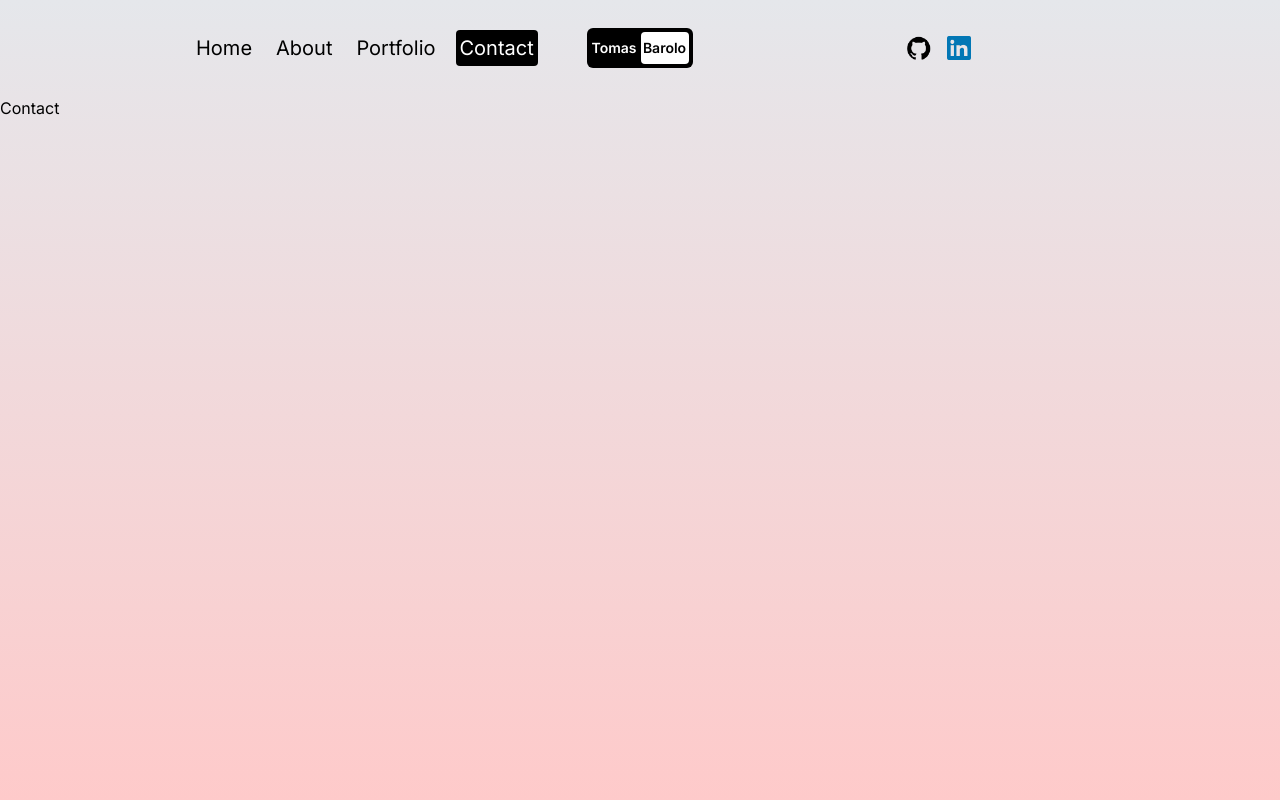
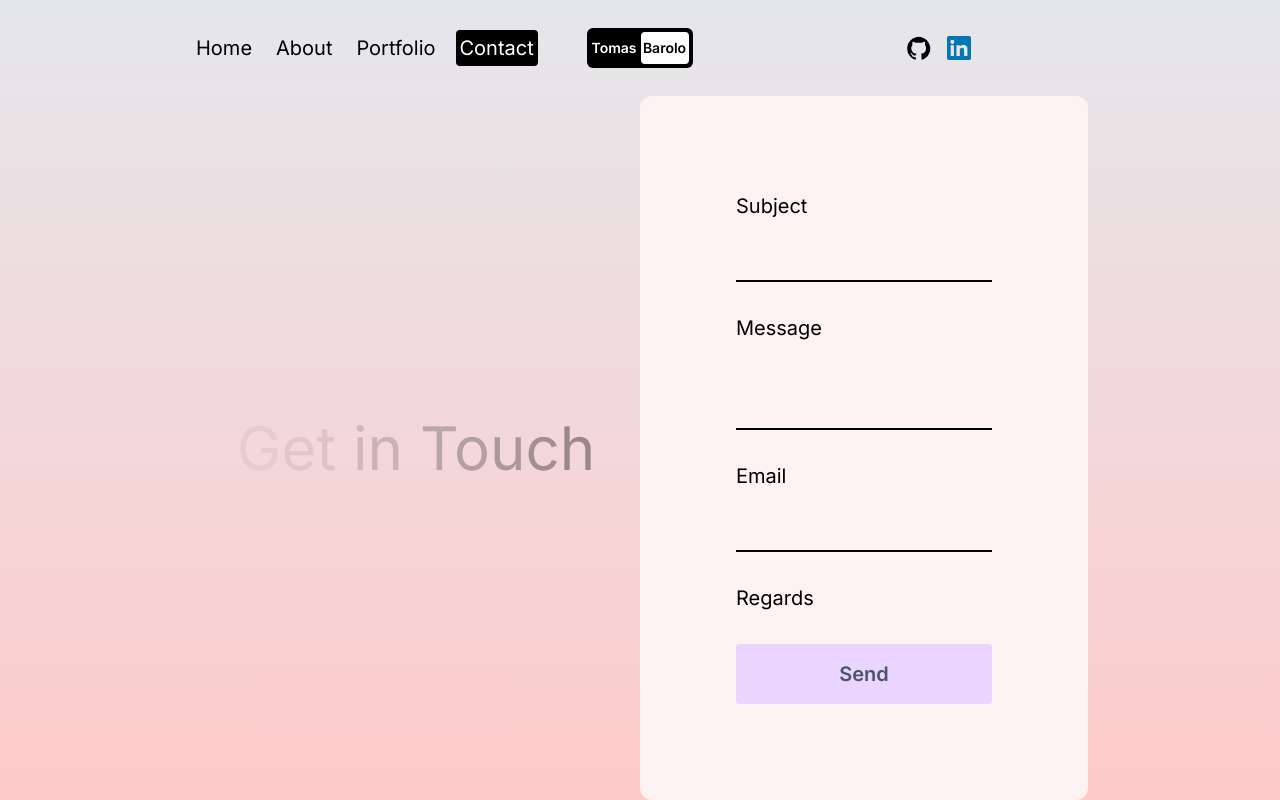
Before and after one commit to tomasba19/NextJS-Tailwind-FramerMotion, a Next.js app: page /contact in a window 1280 px wide. Built offline with nearby package versions, Linux system fonts and the light colour scheme.

Commit message:
contactPage

```diff
--- a/package.json
+++ b/package.json
@@ -9,6 +9,7 @@
     "lint": "next lint"
   },
   "dependencies": {
+    "@emailjs/browser": "^4.1.0",
     "framer-motion": "^11.0.3",
     "next": "14.1.0",
     "react": "18",
--- a/src/app/contact/page.jsx
+++ b/src/app/contact/page.jsx
@@ -1,17 +1,111 @@
 "use client";
 
-import {motion} from 'framer-motion';
+import { animate, motion } from "framer-motion";
+import { useRef, useState } from "react";
+import emailjs from "@emailjs/browser";
 
 const ContactPage = () => {
-    return (
-        <motion.div
+  const [success, setSuccess] = useState(false);
+  const [error, setError] = useState(false);
+
+  const text = "Get in Touch";
+
+  const form = useRef();
+
+  const sendEmail = (e) => {
+    e.preventDefault();
+    setError(false);
+    setSuccess(false);
+
+    emailjs
+      .sendForm(
+        process.env.NEXT_PUBLIC_SERVICE_ID,
+        process.env.NEXT_PUBLIC_TEMPLATE_ID,
+        form.current,
+        {
+          publicKey: process.env.NEXT_PUBLIC_PUBLIC_KEY,
+        }
+      )
+      .then(
+        () => {
+          setSuccess(true);
+          form.current.reset();
+        },
+        (error) => {
+          setError(true);
+        }
+      );
+  };
+
+  return (
+    <motion.div
       className="h-full"
       initial={{ y: "-200vh" }}
       animate={{ y: "0%" }}
       transition={{ duration: 1 }}
-    >Contact
+    >
+      <div className="h-full flex flex-col lg:flex-row px-4 sm:px-8 md:px-12 lg:px-20 xl:px-48">
+        {/* TEXT CONTAINER */}
+        <div className="h-1/2 lg:h-full lg:w-1/2 flex items-center justify-center text-6xl">
+          <div>
+            {text.split("").map((letter, index) => (
+              <motion.span
+                key={index}
+                initial={{ opacity: 1 }}
+                animate={{ opacity: 0 }}
+                transition={{
+                  duration: 3,
+                  repeat: Infinity,
+                  delay: index * 0.1,
+                }}
+              >
+                {letter}
+              </motion.span>
+            ))}
+          </div>
+        </div>
+        {/* FORM CONTAINER */}
+        <form
+          onSubmit={sendEmail}
+          ref={form}
+          className="h-1/2 lg:h-full lg:w-1/2 bg-red-50 rounded-xl text-xl flex flex-col gap-8 justify-center p-24"
+        >
+          <span>Subject</span>
+          <input
+            name="user_subject"
+            type="text"
+            className="bg-transparent border-b-2 border-b-black outline-none"
+          />
+          <span>Message</span>
+          <textarea
+            rows={6}
+            className="bg-transparent border-b-2 border-b-black outline-none resize-none"
+            name="user_message"
+          />
+          <span>Email</span>
+          <input
+            name="user_email"
+            type="text"
+            className="bg-transparent border-b-2 border-b-black outline-none"
+          />
+          <span>Regards</span>
+          <button className="bg-purple-200 rounded font-semibold text-gray-600 p-4">
+            Send
+          </button>
+          {success && (
+            <span className="text-green-600 font-semibold">
+              Your message has been sent successfully!
+            </span>
+          )}
+          {error && (
+            <span className="text-red-600 font-semibold">
+              Something went terribly wong!
+            </span>
+          )}
+        </form>
+      </div>
     </motion.div>
-    )
-}
+  );
+};
 
 export default ContactPage;
```
Also changed, not shown: 2 other files (tests, documents, lock files or other folders).
